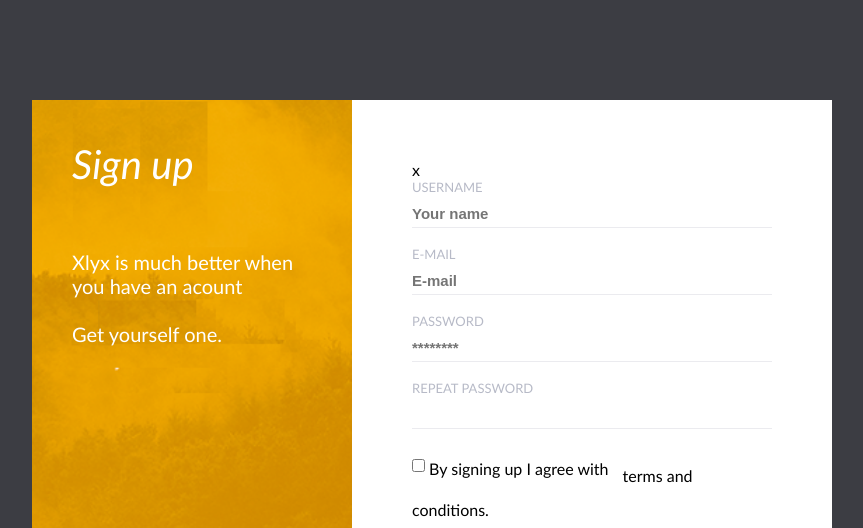
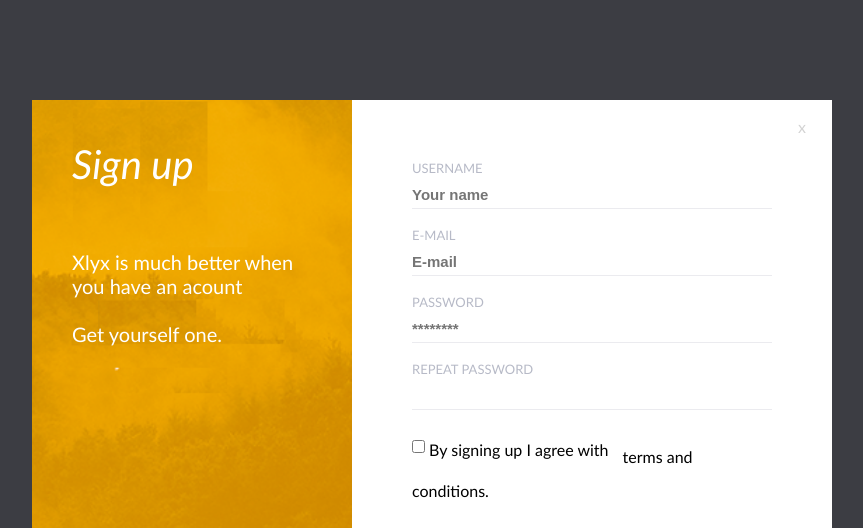
Before and after one commit to Nuotaikos/6-sign-up-form-nd, a website: page index.html in a window 1280 px wide. Shown: the top 528 px of the page, without its empty margins (208-1071 px from the left). Drawn offline with Linux system fonts and the light colour scheme.

Commit message:
Close element style

```diff
--- a/css/main.css
+++ b/css/main.css
@@ -45,7 +45,15 @@
     float:left;
     padding: 60px;
     background-color: white;
+    position: relative;
 }
 .close {
- cursor: pointer;
+    width: 60px;
+    cursor: pointer;
+    position: absolute;
+    top: 0;
+    right: 0;
+    line-height: 54px;
+    text-align: center;
+    color: lightgray;
 }
```
